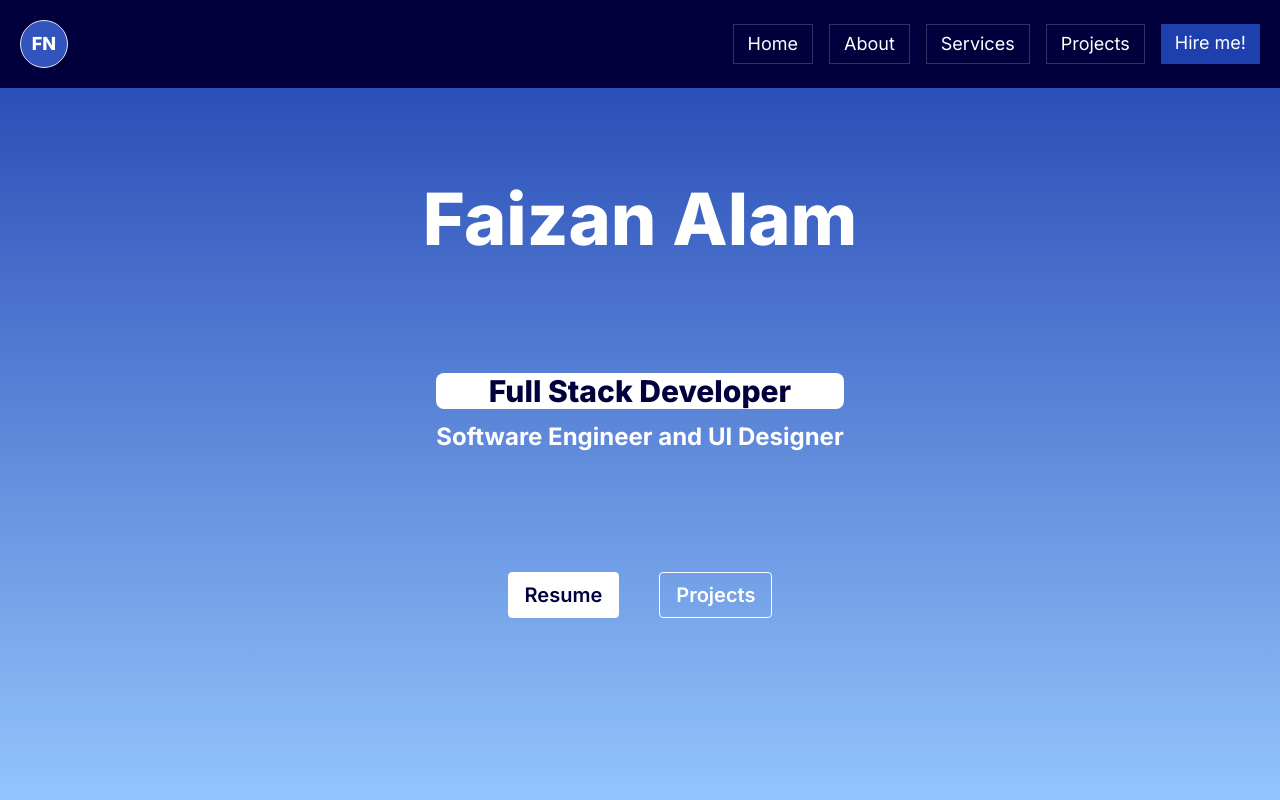
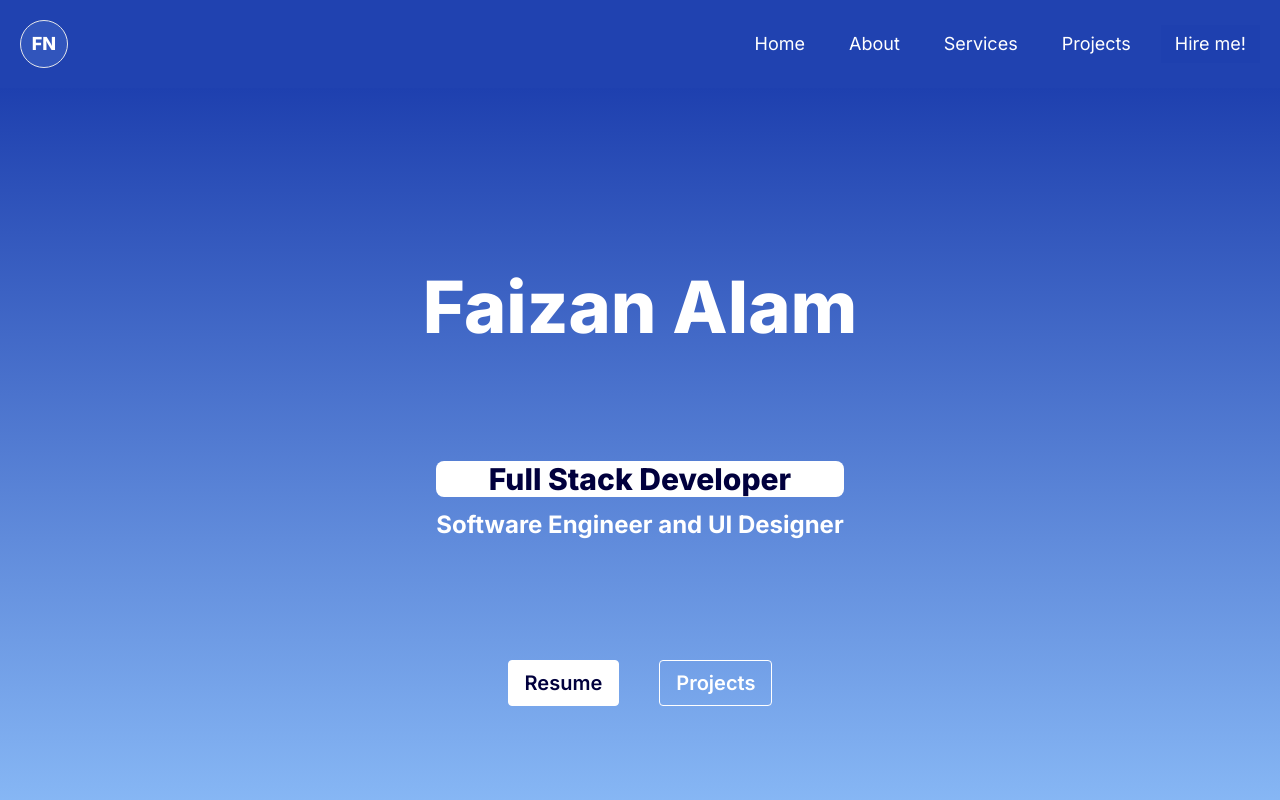
Before and after one commit to faizan619/Faizan_Dev_Portfolio, a Next.js app: page / in a window 1280 px wide. Shown: the top 800 px of the page. Built offline with nearby package versions, Linux system fonts and the light colour scheme.

Commit message:
responsive done

```diff
--- a/src/app/Components/Navbar.js
+++ b/src/app/Components/Navbar.js
@@ -2,19 +2,20 @@ import "./style/navbar.css";
 export default function Navbar() {
   return (
     // dark:bg-[#022f69] bg-[#3155bc]
-    <nav className="flex items-center justify-between p-5  dark:text-white fixed w-screen top-0 z-10 hello">
+    <nav className="flex items-center justify-between p-5  dark:text-white bg-[#2042b0]">
+    {/* <nav className="flex items-center justify-between p-5  dark:text-white sticky top-0 z-10 hello"> */}
       <div className="flex items-center justify-center w-12 h-12 bg-[#3155bc] rounded-full border">
               <span className="font-extrabold text-lg text-white">FN</span>
             </div>
       <ul className="nav-links">
         <input type="checkbox" id="checkbox_toggle" />
-        <label htmlFor="checkbox_toggle" className="select-none text-2xl cursor-pointer hamburger">&#9776;</label>
-        <div className="flex text-center gap-4 text-lg menu bg-transparent text-white">
+        <label htmlFor="checkbox_toggle" className="select-none text-2xl cursor-pointer hamburger text-white">&#9776;</label>
+        <div className="flex text-center gap-4 lg:bg-transparent bg-[#343364] text-lg menu  text-white">
         {/* <div className="flex text-center bg-gray-800 gap-4 text-lg menu md:dark:bg-[#022f69] md:bg-gray-100 "> */}
-          <li className="hover:underline border border-[#343364]"><a href="#home">Home</a></li>
-          <li className="hover:underline border border-[#343364]"><a href="#about">About</a></li>
-          <li className="hover:underline border border-[#343364] "><a href="#service">Services</a></li>
-          <li className="hover:underline border border-[#343364]"><a href="#project">Projects</a></li>
+          <li className="hover:underline border-[#343364]"><a href="#home">Home</a></li>
+          <li className="hover:underline border-[#343364]"><a href="#about">About</a></li>
+          <li className="hover:underline border-[#343364] "><a href="#service">Services</a></li>
+          <li className="hover:underline border-[#343364]"><a href="#project">Projects</a></li>
           <li className=" bg-blue-800 text-white"><a href="/">Hire me!</a></li>
         </div>
       </ul>
```
